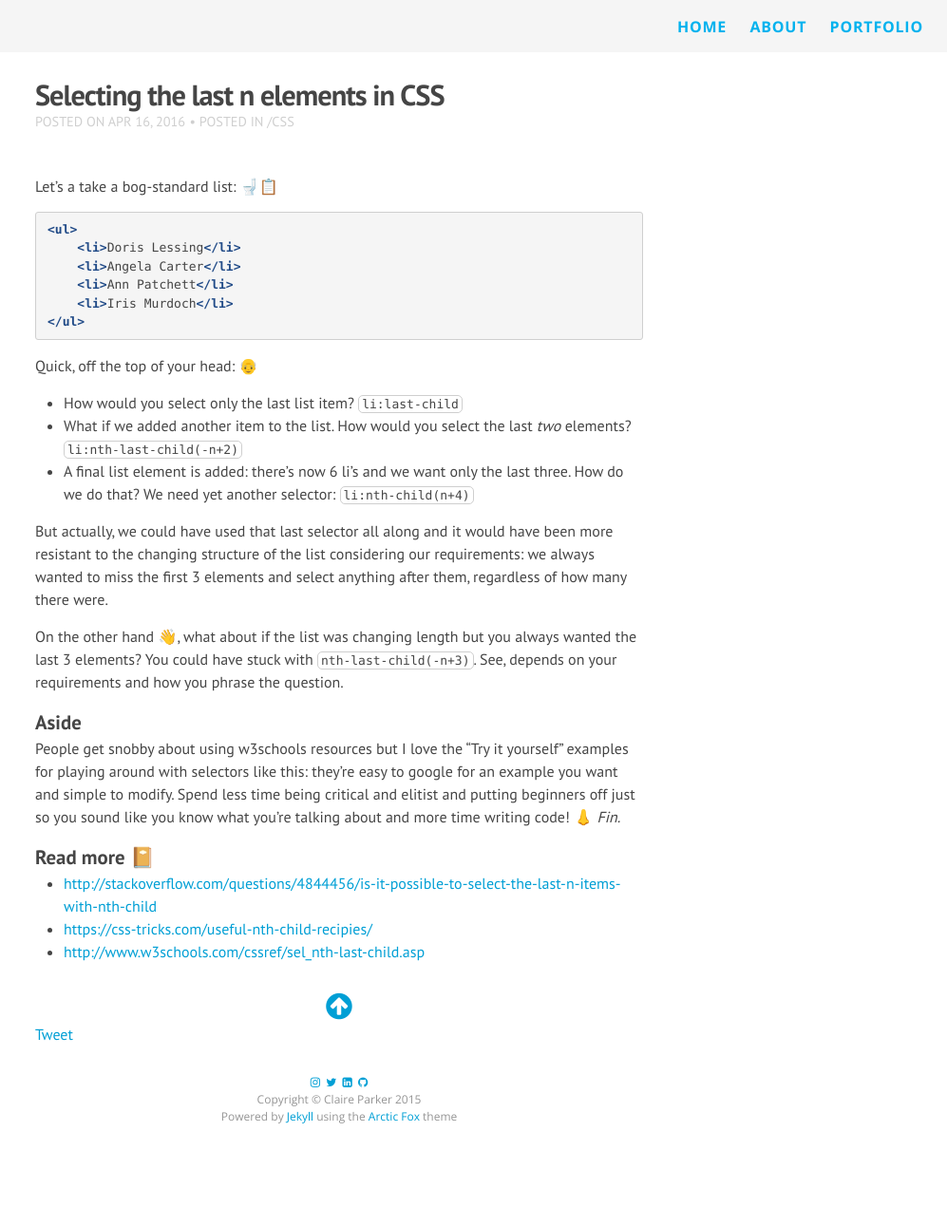
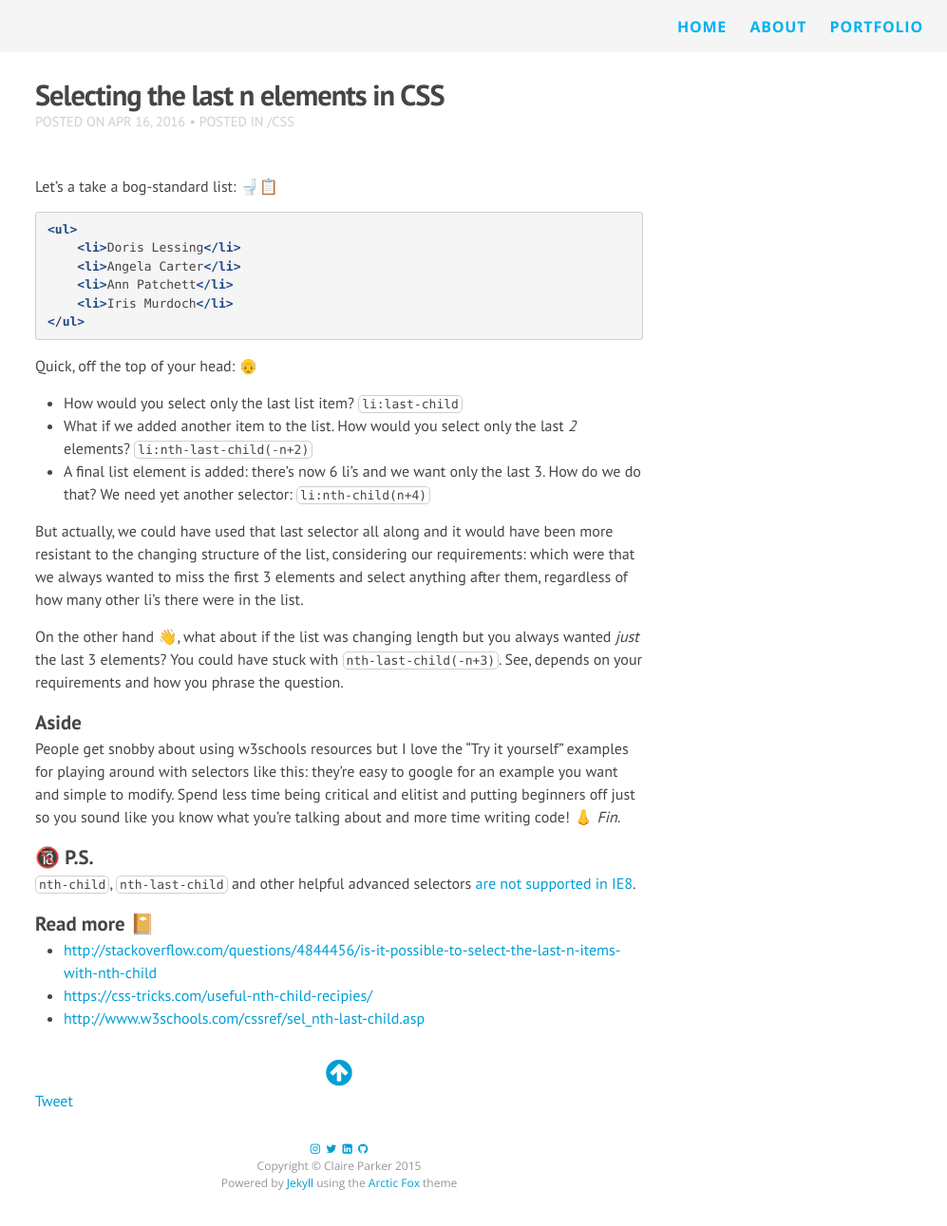
Before and after one commit to claire-codes/blog-com, a Jekyll site: the page built from _posts/2016-04-16-selecting-the-last-n-elements-in-css.markdown, in a window 1280 px wide. Shown: the whole page at 95% size, without its empty margins (283-1280 px from the left). Built offline with Jekyll 4.4.1, drawn with Linux system fonts in a browser that asks for light colours; nearby versions of some CDN libraries; emoji names are drawn with the system emoji font; comment, search, counter and statistics services are not loaded; before the commit the page ends 1221 px from its top, so only the background shows below that.

Commit message:
:mountain_cableway: Add IE warning

```diff
--- a/_posts/2016-04-16-selecting-the-last-n-elements-in-css.markdown
+++ b/_posts/2016-04-16-selecting-the-last-n-elements-in-css.markdown
@@ -22,16 +22,20 @@ Let's a take a bog-standard list: :toilet::clipboard:
 Quick, off the top of your head: :older_man:
 
 * How would you select only the last list item? `li:last-child`
-* What if we added another item to the list. How would you select the last _two_ elements? `li:nth-last-child(-n+2)`
-* A final list element is added: there's now 6 li's and we want only the last three. How do we do that? We need yet another selector: `li:nth-child(n+4)`
+* What if we added another item to the list. How would you select only the last _2_ elements? `li:nth-last-child(-n+2)`
+* A final list element is added: there's now 6 li's and we want only the last 3. How do we do that? We need yet another selector: `li:nth-child(n+4)`
 
-But actually, we could have used that last selector all along and it would have been more resistant to the changing structure of the list considering our requirements: we always wanted to miss the first 3 elements and select anything after them, regardless of how many there were.
+But actually, we could have used that last selector all along and it would have been more resistant to the changing structure of the list, considering our requirements: which were that we always wanted to miss the first 3 elements and select anything after them, regardless of how many other li's there were in the list.
 
-On the other hand :wave:, what about if the list was changing length but you always wanted the last 3 elements? You could have stuck with `nth-last-child(-n+3)`. See, depends on your requirements and how you phrase the question.
+On the other hand :wave:, what about if the list was changing length but you always wanted _just_ the last 3 elements? You could have stuck with `nth-last-child(-n+3)`. See, depends on your requirements and how you phrase the question.
 
 ### Aside
 
 People get snobby about using w3schools resources but I love the "Try it yourself" examples for playing around with selectors like this: they're easy to google for an example you want and simple to modify. Spend less time being critical and elitist and putting beginners off just so you sound like you know what you're talking about and more time writing code! :nose: _Fin._
+
+### :underage: P.S.
+
+`nth-child`, `nth-last-child` and other helpful advanced selectors [are not supported in IE8](http://caniuse.com/#search=nth-last-child).
 
 ### Read more :notebook_with_decorative_cover:
 
```
